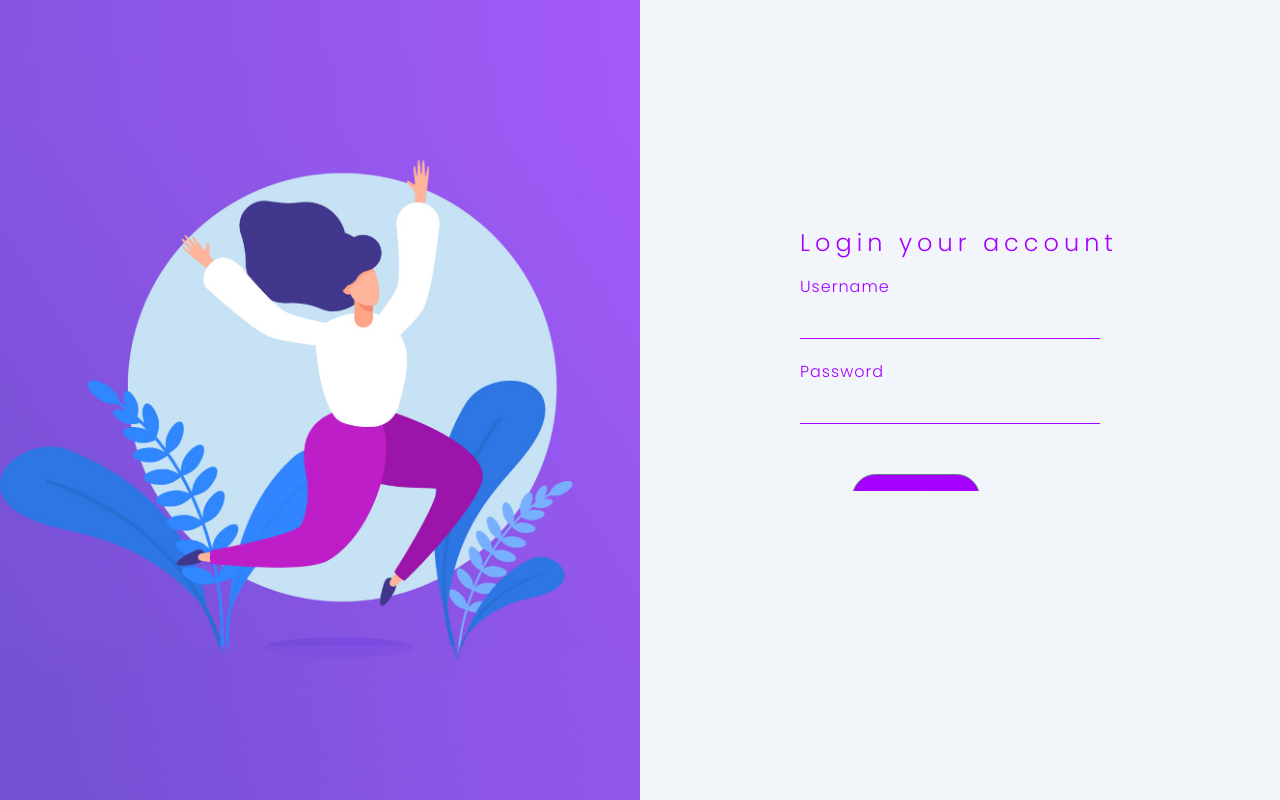
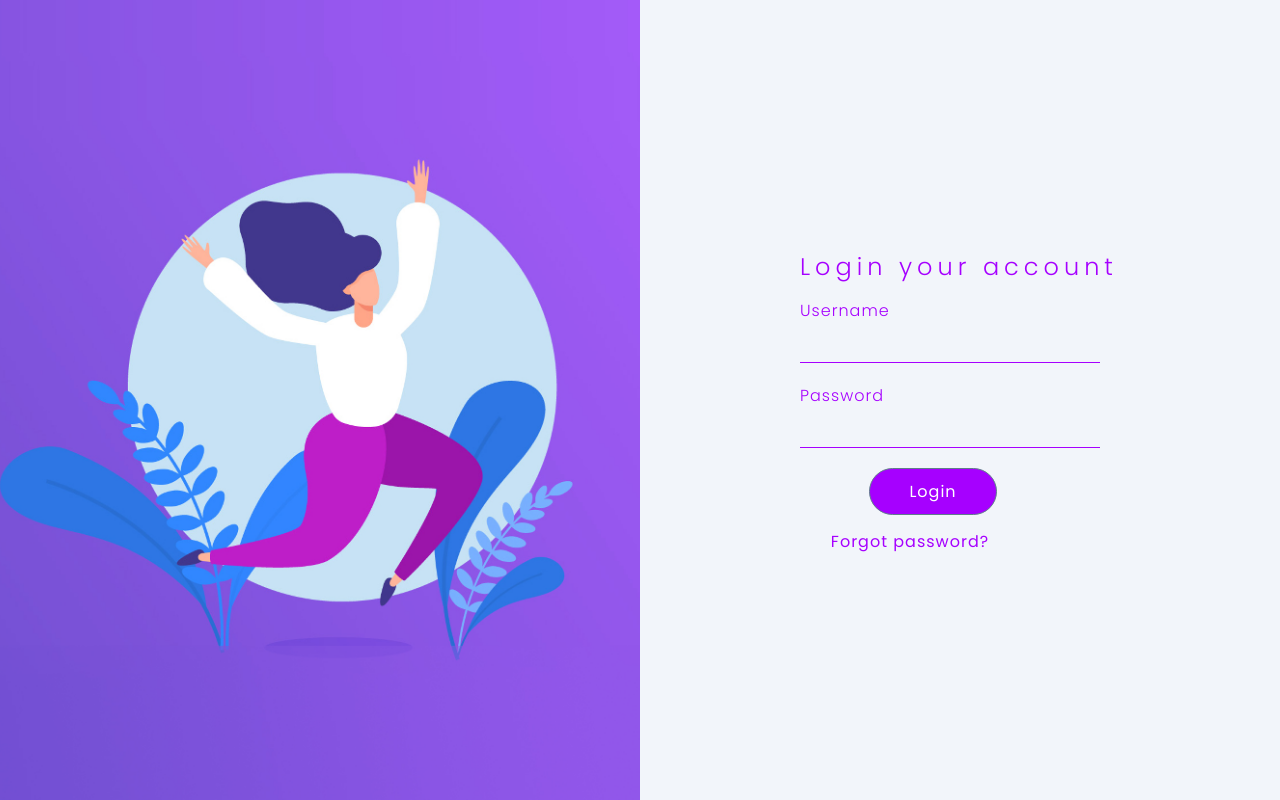
Before and after one commit to silentbae/Traine-Intern-Project-Anandhu, a React (Create React App) app in the folder my-app/: page / in a window 1280 px wide. Built offline with nearby package versions, Linux system fonts and the light colour scheme.

Commit message:
Added the routes

```diff
--- a/my-app/src/App.js
+++ b/my-app/src/App.js
@@ -12,6 +12,8 @@ function App() {
       <Routes>
         <Route path="/" element={<Login />} />
         <Route path="about" element={<Forgotpassword />} />
+        <Route path="dashboard" element={<Dashboard />} />
+        <Route path="message" element={<Message />} />
       </Routes>
     </div>
   );
--- a/my-app/src/components/Login/Login.css
+++ b/my-app/src/components/Login/Login.css
@@ -1,3 +1,4 @@
+
 @import url('https://fonts.googleapis.com/css2?family=Poppins:wght@300;400;500;700;800&display=swap');
 *{
     margin:0;
@@ -52,35 +53,45 @@ section .contentbx .formbox h2{
     font-weight:200;
     font-size:1.5em;
     margin-bottom: 20px;
-    display: inline-block;
     letter-spacing: 5px;
+    display:flex;
+    align-items: center;
+    justify-content:center;
+
 }
 section .contentbx .formbox .inputbx{
     margin-bottom: 20px;
+
 
 }
 section .contentbx .formbox .inputbx span{
     font-size:16px;
     margin-bottom: 5px;
-    display: inline-block;
+    display:flex;
+    align-items: center;
+    justify-content:center;
     color: #A600FF;
     font-weight: 300;
     font-size: 16px;
     letter-spacing: 1px;
 
 }
-section .contentbx .formbox .inputbx input{
+section .contentbx .formbox .inputb input{
     font-size:18px;
     padding:0px 0px 0px 0px;
-    display:block;
+    display:flex;
     width:300px;
     border:none;
-    border-bottom:2px solid #A600FF ;
+    border-bottom:1px solid #A600FF ;
+    display:flex;
+    align-items: center;
+    justify-content:center;
+
 
 }
 input:focus { outline:none; }
 
-section .contentbx .formbox .inputbx input[type="submit"]{
+section .contentbx .formbox .inputb input[type="submit"]{
     width: 40%;
     padding:10px 20px;
     outline: none;
@@ -91,18 +102,25 @@ section .contentbx .formbox .inputbx input[type="submit"]{
     color:#FFFFFF ;
     background: #A600FF;
     border-radius: 30px;
+    display:flex;
+    align-items: center;
+    justify-content:center;
     position: relative;
-    left: 52px;
-    top:30px;
+    left: 69px;
+
 }
 
-section .contentbx .formbox .inputbx p{
+section .contentbx .formbox .inputb p{
 
     font-weight: 400;
     font-size: 16px;
     letter-spacing: 1px;
     color:#A600FF ;
+    display:flex;
+    align-items: center;
+    justify-content:center;
     position: relative;
-    left: 52px;
-    top:61px;
+    right: 50px;
+    top :14px;
+
 }
--- a/my-app/src/components/Login/Login.js
+++ b/my-app/src/components/Login/Login.js
@@ -21,10 +21,11 @@ function Login (){
             <span>Password</span>
             <input type="password" name=""/>
           </div>
-          <div className="inputbx">
+          <div className="inputb">
             <input type="submit" value="Login" name=""/>
           </div>
-          <div className="inputbx">
+          <div className="inputb">
+
             <p>Forgot password?</p>
           </div>
         </form>
--- a/my-app/src/components/Password/Forgot.css
+++ b/my-app/src/components/Password/Forgot.css
@@ -101,16 +101,5 @@ section .contentbx .formbox .inputbx input[type="submit"]{
     border-radius: 30px;
     position: relative;
     left: 52px;
-    top:30px;
+    top:0px;
 }
-
-section .contentbx .formbox .inputbx p{
-
-    font-weight: 400;
-    font-size: 16px;
-    letter-spacing: 1px;
-    color:#A600FF ;
-    position: relative;
-    left: 52px;
-    top:61px;
-}
```
